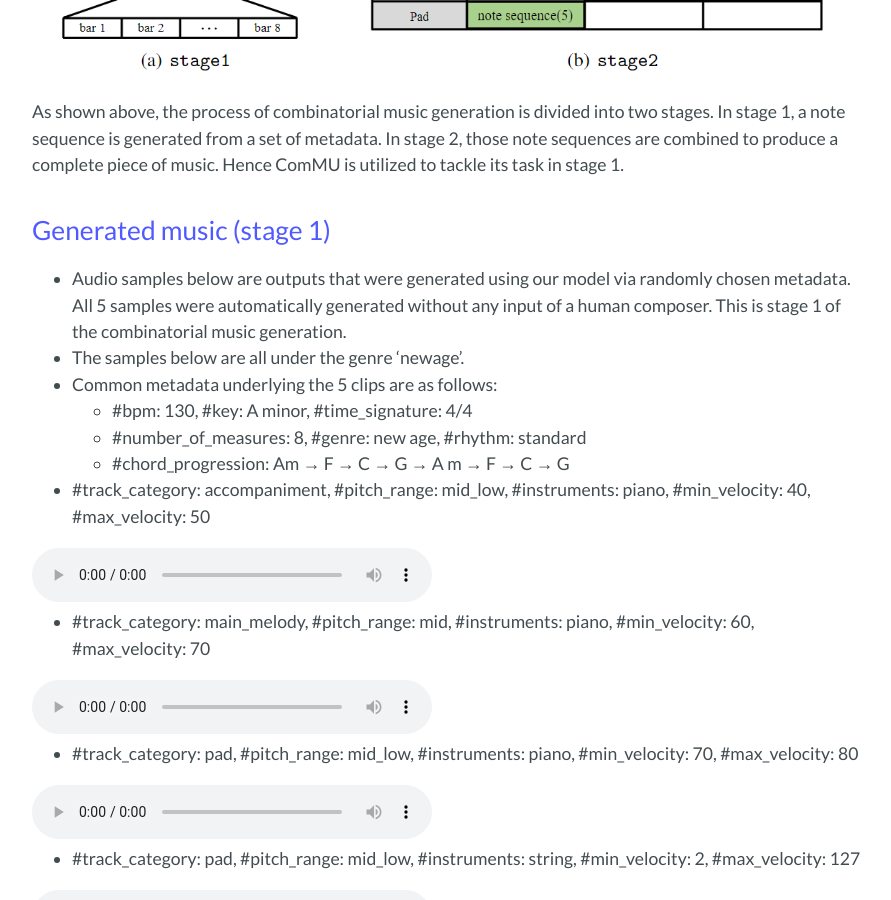
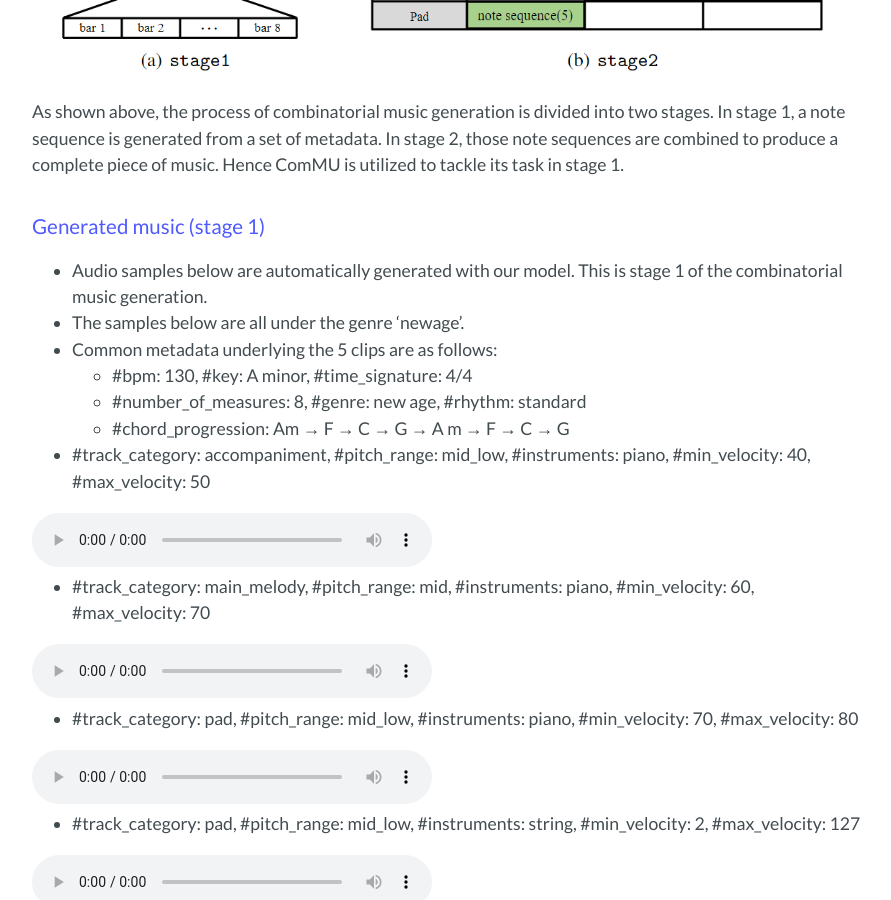
Before and after one commit to POZAlabs/ComMU, a Jekyll site: the page built from index.md, in a window 1280 px wide and 900 px high, scrolled down 2442 px. Shown: the whole window, without its empty margins (192-1083 px from the left). Built offline with Jekyll 4.4.1, drawn with Linux system fonts in a browser that asks for light colours; our own code applies the rules of GitHub Pages for plain Markdown files.

Commit message:
Update index.md

```diff
--- a/index.md
+++ b/index.md
@@ -45,9 +45,9 @@ As shown above, the process of combinatorial music generation is divided into tw
 
 
 
-## Generated music (stage 1)
+### Generated music (stage 1)
 
- - Audio samples below are outputs that were generated using our model via randomly chosen metadata. All 5 samples were automatically generated without any input of a human composer. This is stage 1 of the combinatorial music generation.
+ - Audio samples below are automatically generated with our model. This is stage 1 of the combinatorial music generation.
  - The samples below are all under the genre 'newage'.
  - Common metadata underlying the 5 clips are as follows:
       -  #bpm: 130, #key: A minor, #time_signature: 4/4
```
